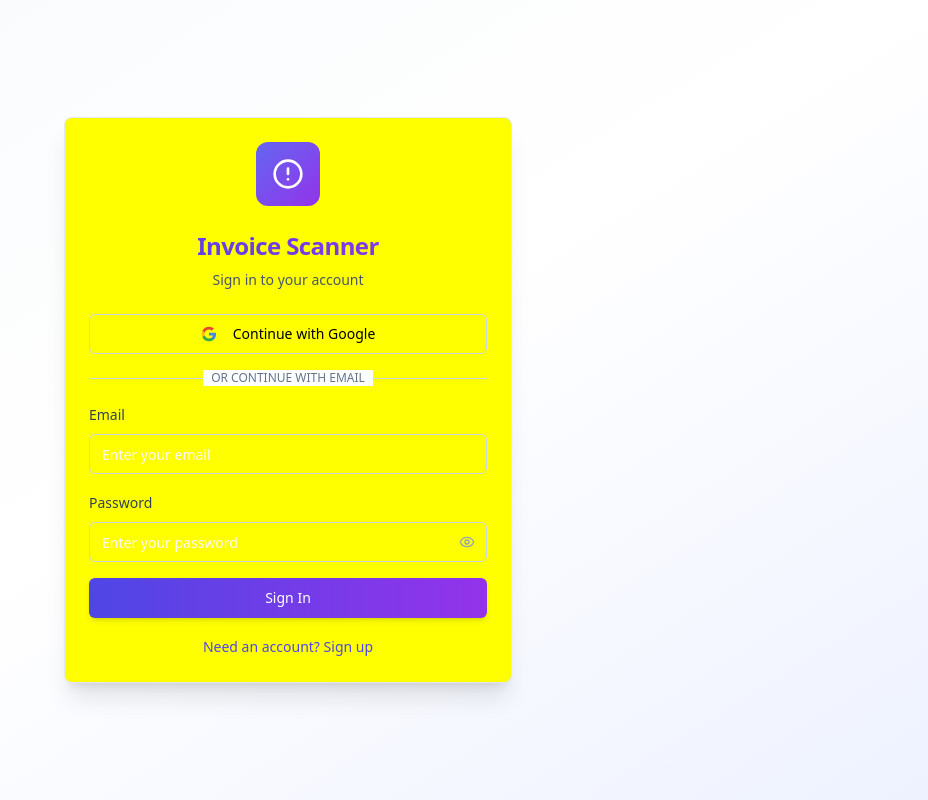
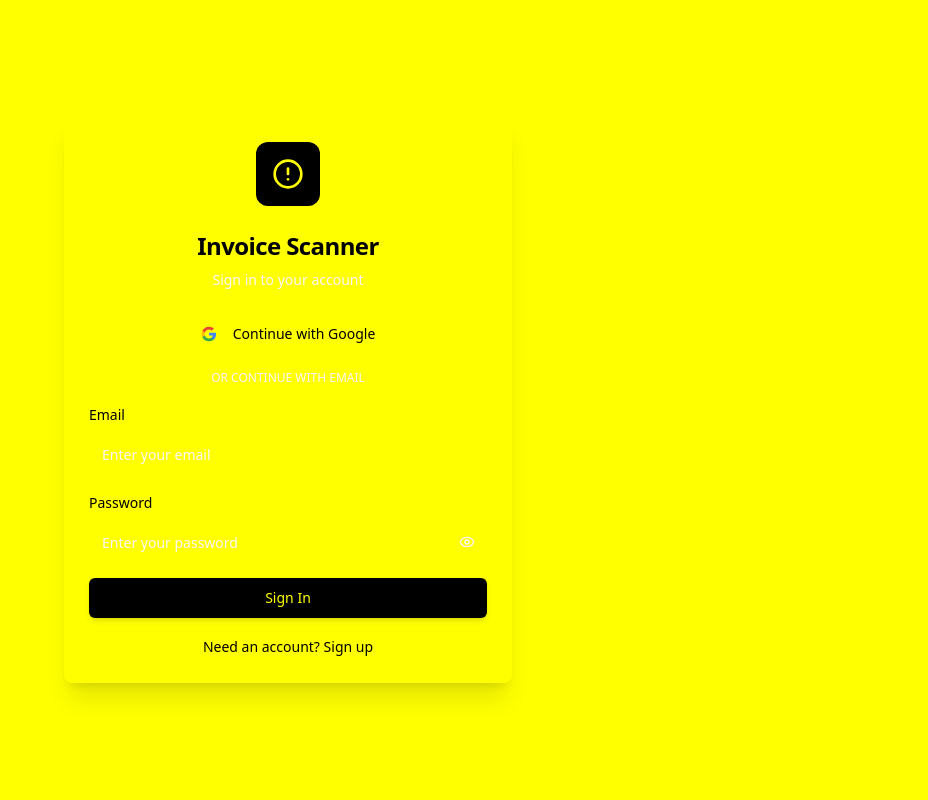
Before and after one commit to Rickycodefingers/Harvest-frontend, a React (Vite) app: page /login in a window 1280 px wide. Shown: the whole page, without its empty margins (352-1280 px from the left). Built offline with nearby package versions, Linux system fonts and the light colour scheme.

Commit message:
Update login page styling
Apply black and white color scheme to the login page.

```diff
--- a/src/pages/Login.tsx
+++ b/src/pages/Login.tsx
@@ -53,17 +53,17 @@ const Login = () => {
   };
 
   return (
-    <div className="min-h-screen bg-gradient-to-br from-slate-50 via-white to-indigo-50 flex items-center justify-center p-4">
+    <div className="min-h-screen bg-background flex items-center justify-center p-4">
       <div className="w-full max-w-md">
-        <Card className="border-slate-200 shadow-xl">
+        <Card className="border shadow-xl">
           <CardHeader className="text-center space-y-2">
-            <div className="w-16 h-16 bg-gradient-to-br from-indigo-500 to-purple-600 rounded-xl mx-auto flex items-center justify-center mb-4">
-              <AlertCircle className="w-8 h-8 text-white" />
+            <div className="w-16 h-16 bg-primary rounded-xl mx-auto flex items-center justify-center mb-4">
+              <AlertCircle className="w-8 h-8 text-primary-foreground" />
             </div>
-            <CardTitle className="text-2xl font-bold bg-gradient-to-r from-indigo-600 to-purple-600 bg-clip-text text-transparent">
+            <CardTitle className="text-2xl font-bold text-foreground">
               Invoice Scanner
             </CardTitle>
-            <CardDescription className="text-slate-600">
+            <CardDescription>
               {isSignUp ? 'Create your account to get started' : 'Sign in to your account'}
             </CardDescription>
           </CardHeader>
@@ -74,7 +74,7 @@ const Login = () => {
                 type="button"
                 variant="outline"
                 onClick={() => handleOAuthLogin('google')}
-                className="w-full border-slate-300 hover:bg-slate-50"
+                className="w-full"
               >
                 <svg className="w-5 h-5 mr-2" viewBox="0 0 24 24">
                   <path fill="#4285F4" d="M22.56 12.25c0-.78-.07-1.53-.2-2.25H12v4.26h5.92c-.26 1.37-1.04 2.53-2.21 3.31v2.77h3.57c2.08-1.92 3.28-4.74 3.28-8.09z"/>
@@ -88,16 +88,16 @@ const Login = () => {
 
             <div className="relative">
               <div className="absolute inset-0 flex items-center">
-                <span className="w-full border-t border-slate-300" />
+                <span className="w-full border-t" />
               </div>
               <div className="relative flex justify-center text-xs uppercase">
-                <span className="bg-white px-2 text-slate-500">Or continue with email</span>
+                <span className="bg-background px-2 text-muted-foreground">Or continue with email</span>
               </div>
             </div>
 
             <form onSubmit={handleSubmit} className="space-y-4">
               <div className="space-y-2">
-                <Label htmlFor="email" className="text-slate-700 font-medium">
+                <Label htmlFor="email" className="font-medium">
                   Email
                 </Label>
                 <Input
@@ -107,12 +107,11 @@ const Login = () => {
                   value={email}
                   onChange={(e) => setEmail(e.target.value)}
                   required
-                  className="border-slate-300 focus:border-indigo-500 focus:ring-indigo-500"
                 />
               </div>
 
               <div className="space-y-2">
-                <Label htmlFor="password" className="text-slate-700 font-medium">
+                <Label htmlFor="password" className="font-medium">
                   Password
                 </Label>
                 <div className="relative">
@@ -123,12 +122,12 @@ const Login = () => {
                     value={password}
                     onChange={(e) => setPassword(e.target.value)}
                     required
-                    className="border-slate-300 focus:border-indigo-500 focus:ring-indigo-500 pr-10"
+                    className="pr-10"
                   />
                   <button
                     type="button"
                     onClick={() => setShowPassword(!showPassword)}
-                    className="absolute right-3 top-1/2 transform -translate-y-1/2 text-slate-400 hover:text-slate-600"
+                    className="absolute right-3 top-1/2 transform -translate-y-1/2 text-muted-foreground hover:text-foreground"
                   >
                     {showPassword ? <EyeOff className="w-4 h-4" /> : <Eye className="w-4 h-4" />}
                   </button>
@@ -138,7 +137,7 @@ const Login = () => {
               <Button
                 type="submit"
                 disabled={isLoading}
-                className="w-full bg-gradient-to-r from-indigo-600 to-purple-600 hover:from-indigo-700 hover:to-purple-700 text-white font-medium py-2.5 shadow-md hover:shadow-lg transition-all duration-200 border-0"
+                className="w-full font-medium py-2.5 shadow-md hover:shadow-lg transition-all duration-200"
               >
                 {isLoading ? 'Loading...' : isSignUp ? 'Create Account' : 'Sign In'}
               </Button>
@@ -148,7 +147,7 @@ const Login = () => {
               <button
                 type="button"
                 onClick={() => setIsSignUp(!isSignUp)}
-                className="text-indigo-600 hover:text-indigo-700 font-medium text-sm"
+                className="text-primary hover:text-primary/80 font-medium text-sm"
               >
                 {isSignUp ? 'Already have an account? Sign in' : 'Need an account? Sign up'}
               </button>
```
